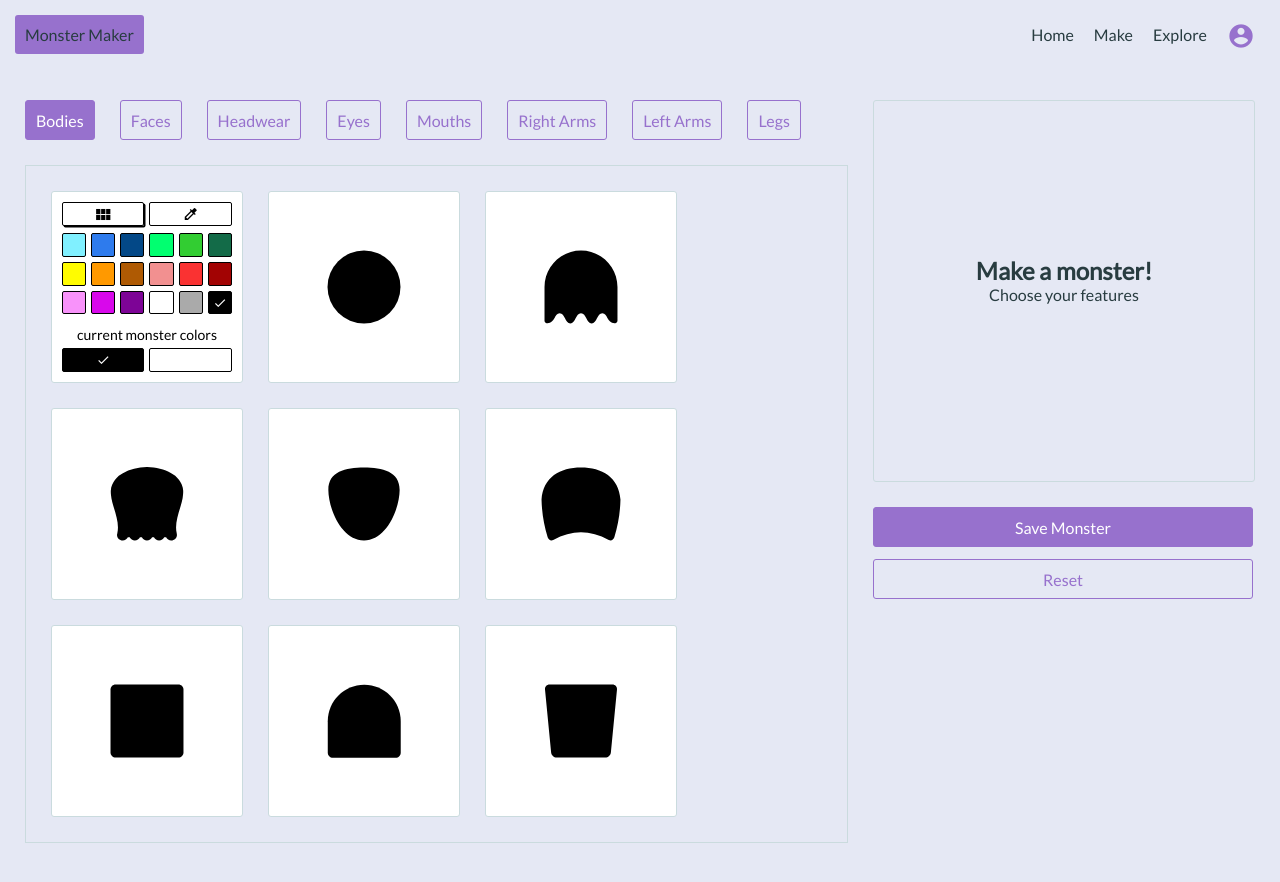
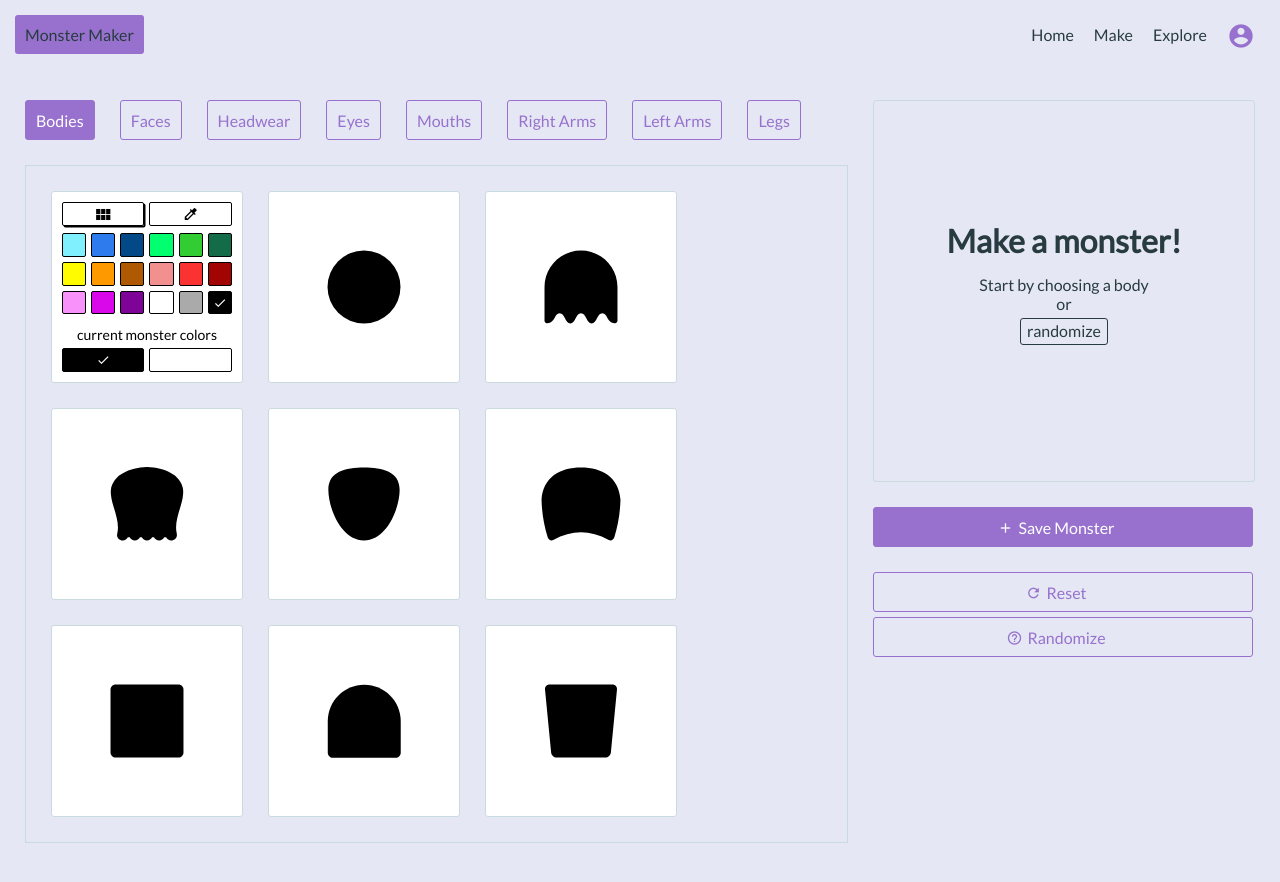
Before and after one commit to iamtraviscole/varyscary, a React app: page /monsters/new in a window 1280 px wide. Built offline with nearby package versions, Linux system fonts and the light colour scheme.

Commit message:
added random monster action and buttons

```diff
--- a/src/actions/actionTypes.js
+++ b/src/actions/actionTypes.js
@@ -19,5 +19,6 @@ export default {
   SET_MOUTH_FILL: 'SET_MOUTH_FILL',
   SET_LEFT_ARM_FILL: 'SET_LEFT_ARM_FILL',
   SET_RIGHT_ARM_FILL: 'SET_RIGHT_ARM_FILL',
-  SET_LEGS_FILL: 'SET_LEGS_FILL'
+  SET_LEGS_FILL: 'SET_LEGS_FILL',
+  RANDOMIZE_MONSTER: 'RANDOMIZE_MONSTER'
 }
--- a/src/actions/actions.js
+++ b/src/actions/actions.js
@@ -1,4 +1,36 @@
 import actionTypes from './actionTypes'
+
+import * as MonsterBodies from '../components/MonsterFeatures/MonsterBodies'
+import * as MonsterFaces from '../components/MonsterFeatures/MonsterFaces'
+import * as MonsterHeadwear from '../components/MonsterFeatures/MonsterHeadwear'
+import * as MonsterEyes from '../components/MonsterFeatures/MonsterEyes'
+import * as MonsterMouths from '../components/MonsterFeatures/MonsterMouths'
+import * as MonsterLeftArms from '../components/MonsterFeatures/MonsterLeftArms'
+import * as MonsterRightArms from '../components/MonsterFeatures/MonsterRightArms'
+import * as MonsterLegs from '../components/MonsterFeatures/MonsterLegs'
+
+let randomBodies = []
+let randomFaces = []
+let randomHeadwear = []
+let randomEyes = []
+let randomMouths = []
+let randomLeftArms = []
+let randomRightArms = []
+let randomLegs = []
+for (const body in MonsterBodies) {randomBodies.push(body)}
+for (const face in MonsterFaces) {randomFaces.push(face)}
+for (const headwear in MonsterHeadwear) {randomHeadwear.push(headwear)}
+for (const eyes in MonsterEyes) {randomEyes.push(eyes)}
+for (const mouth in MonsterMouths) {randomMouths.push(mouth)}
+for (const leftArm in MonsterLeftArms) {randomLeftArms.push(leftArm)}
+for (const rightArm in MonsterRightArms) {randomRightArms.push(rightArm)}
+for (const leg in MonsterLegs) {randomLegs.push(leg)}
+
+let getRandomInt = (min, max) => {
+  min = Math.ceil(min);
+  max = Math.floor(max);
+  return Math.floor(Math.random() * (max - min)) + min;
+}
 
 export const login = (username) => {
   return {
@@ -142,3 +174,18 @@ export const setLegsFill = (legsFill) => {
     legsFill: legsFill
   }
 }
+
+export const randomizeMonster = () => {
+  console.log(randomBodies.length);
+  return {
+    type: actionTypes.RANDOMIZE_MONSTER,
+    bodyType: randomBodies[getRandomInt(0, randomBodies.length)],
+    faceType: randomFaces[getRandomInt(0, randomFaces.length)],
+    headwearType: randomHeadwear[getRandomInt(0, randomHeadwear.length)],
+    eyesType: randomEyes[getRandomInt(0, randomEyes.length)],
+    mouthType: randomMouths[getRandomInt(0, randomMouths.length)],
+    rightArmType: randomRightArms[getRandomInt(0, randomRightArms.length)],
+    leftArmType: randomLeftArms[getRandomInt(0, randomLeftArms.length)],
+    legsType: randomLegs[getRandomInt(0, randomLegs.length)],
+  }
+}
--- a/src/components/NewMonster.js
+++ b/src/components/NewMonster.js
@@ -1,4 +1,4 @@
-import React, { PureComponent } from 'react'
+import React, { PureComponent, Fragment } from 'react'
 import { connect } from 'react-redux'
 
 import '../styles/NewMonster.css'
@@ -28,7 +28,8 @@ class NewMonster extends PureComponent {
     showArrows: false,
     fixedMonsterCtr: false,
     activePanel: 'bodies',
-    resetClicked: false
+    resetClicked: false,
+    // randomizeClicked: false
   }
 
   setShowArrows = () => {
@@ -68,6 +69,10 @@ class NewMonster extends PureComponent {
     this.setState({activePanel: buttonClicked})
   }
 
+  handleRandomizeClick = () => {
+    this.props.randomizeMonster()
+  }
+
   handleResetClick = () => {
     this.setState({resetClicked: true})
   }
@@ -80,6 +85,19 @@ class NewMonster extends PureComponent {
   handleResetNoClick = () => {
     this.setState({resetClicked: false})
   }
+
+  // handleRandomizeClick = () => {
+  //   this.setState({randomizeClicked: true})
+  // }
+  //
+  // handleRandomizeYesClick = () => {
+  //   this.props.randomizeMonster()
+  //   this.setState({randomizeClicked: false})
+  // }
+  //
+  // handleRandomizeNoClick = () => {
+  //   this.setState({randomizeClicked: false})
+  // }
 
   createFeaturesObject = (featuresImport, fillProp = null) => {
     let features = {}
@@ -101,37 +119,11 @@ class NewMonster extends PureComponent {
       }
     }
 
-    let monsterContainerStyle = 'NewMonster__monster-outer-ctr'
-    if (this.state.fixedMonsterCtr) {
-     monsterContainerStyle += ' NewMonster__monster-outer-ctr--fixed'
-    }
-
     let navCtrClass = 'NewMonster__nav-ctr'
     let navClass = 'NewMonster__nav'
     if (this.state.showArrows) {
       navCtrClass += ' NewMonster__nav-ctr--center'
       navClass += ' NewMonster__nav--margin'
-    }
-
-    let resetButton = <button className='NewMonster__button-reset'
-        onClick={this.handleResetClick}
-        type='button'>Reset</button>
-    if (this.state.resetClicked) {
-      resetButton = <div className='NewMonster__confirm-ctr'>
-        <div className='NewMonster__confirm'>
-          Confirm reset:
-        </div>
-        <button className='NewMonster__confirm-button'
-          type='button'
-          onClick={this.handleResetNoClick}>
-          Cancel
-        </button>
-        <button className='NewMonster__confirm-button'
-          type='button'
-          onClick={this.handleResetYesClick}>
-          Reset
-        </button>
-      </div>
     }
 
     const activePanel = {
@@ -153,6 +145,78 @@ class NewMonster extends PureComponent {
     let leftArms = this.createFeaturesObject(MonsterLeftArms, monster.leftArm.fillColor)
     let rightArms = this.createFeaturesObject(MonsterRightArms, monster.rightArm.fillColor)
     let legs = this.createFeaturesObject(MonsterLegs, monster.legs.fillColor)
+
+    let monsterContainerStyle = 'NewMonster__monster-outer-ctr'
+    if (this.state.fixedMonsterCtr) {
+     monsterContainerStyle = 'NewMonster__monster-outer-ctr--fixed'
+    }
+
+    let monsterDirections = (
+      <div className='NewMonster__directions-ctr'>
+        <h1 className='NewMonster__directions-header'>Make a monster!</h1>
+        <p>Start by choosing a body</p>
+        <p>or</p>
+        <button className='NewMonster__directions-randomize-btn'
+          type='button'
+          onClick={this.handleRandomizeClick}>
+          randomize
+        </button>
+      </div>
+    )
+
+    let monsterFeatures = <Fragment>
+      <div className='NewMonster__feature NewMonster__body'>
+        {bodies[monster.body.type]}
+      </div>
+      <div className='NewMonster__feature NewMonster__face'>
+        {faces[monster.face.type]}
+      </div>
+      <div className='NewMonster__feature NewMonster__headwear'>
+        {headwear[monster.headwear.type]}
+      </div>
+      <div className='NewMonster__feature NewMonster__eyes'>
+        {eyes[monster.eyes.type]}
+      </div>
+      <div className='NewMonster__feature NewMonster__mouth'>
+        {mouths[monster.mouth.type]}
+      </div>
+      <div className='NewMonster__feature NewMonster__left-arm'>
+        {leftArms[monster.leftArm.type]}
+      </div>
+      <div className='NewMonster__feature NewMonster__right-arm'>
+        {rightArms[monster.rightArm.type]}
+      </div>
+      <div className='NewMonster__feature NewMonster__legs'>
+        {legs[monster.legs.type]}
+      </div>
+    </Fragment>
+
+    let resetButton = <button className='NewMonster__button-reset'
+      onClick={this.handleResetClick}
+      type='button'>
+      <i className="material-icons">
+        refresh
+      </i>
+      Reset
+    </button>
+
+    if (this.state.resetClicked) {
+      resetButton = <div className='NewMonster__confirm-ctr'>
+        <div className='NewMonster__confirm'>
+          Confirm reset:
+        </div>
+        <button className='NewMonster__confirm-button'
+          type='button'
+          onClick={this.handleResetNoClick}>
+          Cancel
+        </button>
+        <button className='NewMonster__confirm-button'
+          type='button'
+          onClick={this.handleResetYesClick}>
+          Reset
+        </button>
+      </div>
+    }
 
     return (
       <div className='NewMonster'>
@@ -207,41 +271,25 @@ class NewMonster extends PureComponent {
           <div className='NewMonster__right-grid-ctr'>
             <div className={monsterContainerStyle}>
               <div className='NewMonster__monster-ctr'>
-                {noFeatureSelected ? (
-                  <div className='NewMonster__directions-ctr'>
-                    <h2 className='NewMonster__h2'>Make a monster!</h2>
-                    <p>Choose your features</p>
-                  </div>
-                  ) : null}
-                <div className='NewMonster__feature NewMonster__body'>
-                  {bodies[monster.body.type]}
-                </div>
-                <div className='NewMonster__feature NewMonster__face'>
-                  {faces[monster.face.type]}
-                </div>
-                <div className='NewMonster__feature NewMonster__headwear'>
-                  {headwear[monster.headwear.type]}
-                </div>
-                <div className='NewMonster__feature NewMonster__eyes'>
-                  {eyes[monster.eyes.type]}
-                </div>
-                <div className='NewMonster__feature NewMonster__mouth'>
-                  {mouths[monster.mouth.type]}
-                </div>
-                <div className='NewMonster__feature NewMonster__left-arm'>
-                  {leftArms[monster.leftArm.type]}
-                </div>
-                <div className='NewMonster__feature NewMonster__right-arm'>
-                  {rightArms[monster.rightArm.type]}
-                </div>
-                <div className='NewMonster__feature NewMonster__legs'>
-                  {legs[monster.legs.type]}
-                </div>
+                {noFeatureSelected ? monsterDirections : monsterFeatures }
               </div>
               <div className='NewMonster__buttons-ctr'>
                 <button className='NewMonster__button'
-                  type='button'>Save Monster</button>
+                  type='button'>
+                  <i class="material-icons">
+                    add
+                  </i>
+                  Save Monster
+                </button>
                 {resetButton}
+                <button className='NewMonster__button-randomize'
+                  onClick={this.handleRandomizeClick}
+                  type='button'>
+                  <i class="material-icons">
+                    help_outline
+                  </i>
+                  Randomize
+                </button>
               </div>
             </div>
           </div>
@@ -259,7 +307,8 @@ const mapStateToProps = (state) => {
 
 const mapDispatchToProps = (dispatch) => {
   return {
-    resetMonster: () => dispatch(actions.resetMonster())
+    resetMonster: () => dispatch(actions.resetMonster()),
+    randomizeMonster: () => dispatch(actions.randomizeMonster())
   }
 }
 
--- a/src/reducers/rootReducer.js
+++ b/src/reducers/rootReducer.js
@@ -216,6 +216,44 @@ const reducer = (state = initialState, action) => {
                     }
                   }
                 }
+    case actionTypes.RANDOMIZE_MONSTER:
+      return {...state,
+                monster: {
+                  ...state.monster,
+                  body: {
+                    ...state.monster.body,
+                    type: action.bodyType
+                  },
+                  face: {
+                    ...state.monster.face,
+                    type: action.faceType
+                  },
+                  headwear: {
+                    ...state.monster.headwear,
+                    type: action.headwearType
+                  },
+                  eyes: {
+                    ...state.monster.eyes,
+                    type: action.eyesType
+                  },
+                  mouth: {
+                    ...state.monster.mouth,
+                    type: action.mouthType
+                  },
+                  rightArm: {
+                    ...state.monster.rightArm,
+                    type: action.rightArmType
+                  },
+                  leftArm: {
+                    ...state.monster.leftArm,
+                    type: action.leftArmType
+                  },
+                  legs: {
+                    ...state.monster.legs,
+                    type: action.legsType
+                  }
+                }
+              }
     default:
       return state
   }
--- a/src/styles/NewMonster.css
+++ b/src/styles/NewMonster.css
@@ -100,10 +100,14 @@
 
 .NewMonster__monster-outer-ctr {
   position: relative;
+  height: 380px;
+  width: 380px;
 }
 
 .NewMonster__monster-outer-ctr--fixed {
   position: fixed;
+  height: 380px;
+  width: 380px;
   top: 25px;
 }
 
@@ -116,8 +120,34 @@
 }
 
 .NewMonster__directions-ctr {
+  position: relative;
   text-align: center;
-  padding-top: 155px;
+  padding-top: 120px;
+}
+
+.NewMonster__directions-header {
+  margin-bottom: 15px;
+}
+
+.NewMonster__directions-randomize-btn  {
+  margin-top: 5px;
+  border-radius: 3px;
+  padding: 2px 6px 4px 6px;
+  border: 1px solid var(--main-text-color);
+  color: var(--main-text-color);
+}
+
+.NewMonster__directions-randomize-btn:hover {
+  border: 1px solid var(--main-color);
+  color: var(--main-color);
+}
+
+.NewMonster__directions-randomize-btn i {
+  position: relative;
+  top: 3px;
+  font-size: 16px;
+  margin-right: 5px;
+  color: var(--main-color);
 }
 
 .NewMonster__feature {
@@ -165,12 +195,19 @@
   width: 380px;
 }
 
+.NewMonster__buttons-ctr i {
+  position: relative;
+  top: 2px;
+  margin: 0 5px 0 -14px;
+  font-size: 16px;
+}
+
 .NewMonster__button {
   text-align: center;
   width: 380px;
   height: 40px;
   padding: 10px;
-  margin-bottom: 12px;
+  margin-bottom: 25px;
   color: var(--button-text-color);
   background-color: var(--main-color);
   border: 1px solid var(--main-color);
@@ -190,9 +227,25 @@
   color: var(--main-color);
   border: 1px solid var(--main-color);
   border-radius: 3px;
+  margin-bottom: 5px;
 }
 
 .NewMonster__button-reset:hover {
+  color: var(--main-light-color);
+  border: 1px solid var(--main-light-color);
+}
+
+.NewMonster__button-randomize {
+  text-align: center;
+  width: 380px;
+  height: 40px;
+  padding: 10px;
+  color: var(--main-color);
+  border: 1px solid var(--main-color);
+  border-radius: 3px;
+}
+
+.NewMonster__button-randomize:hover {
   color: var(--main-light-color);
   border: 1px solid var(--main-light-color);
 }
@@ -206,6 +259,7 @@
   color: var(--main-color);
   border: 1px solid var(--main-color);
   border-radius: 3px;
+  margin-bottom: 5px;
 }
 
 .NewMonster__confirm {
```
